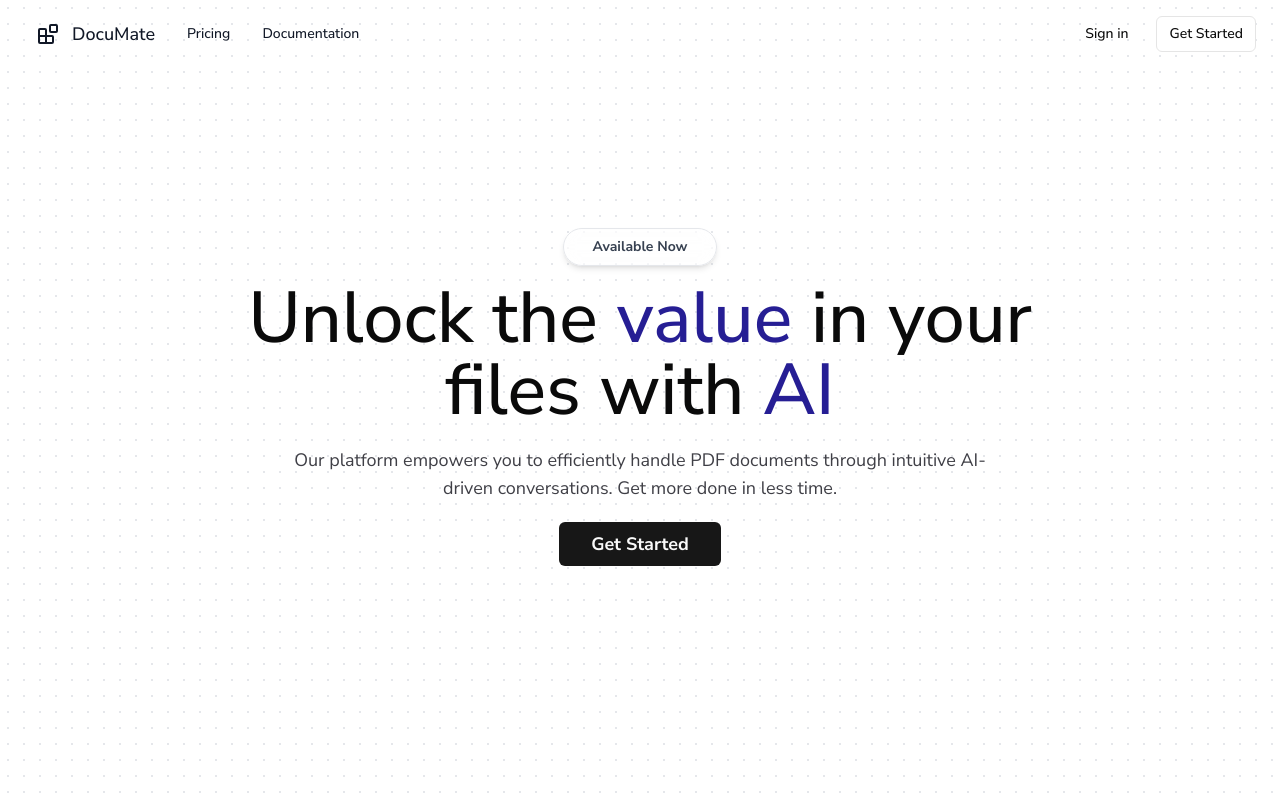
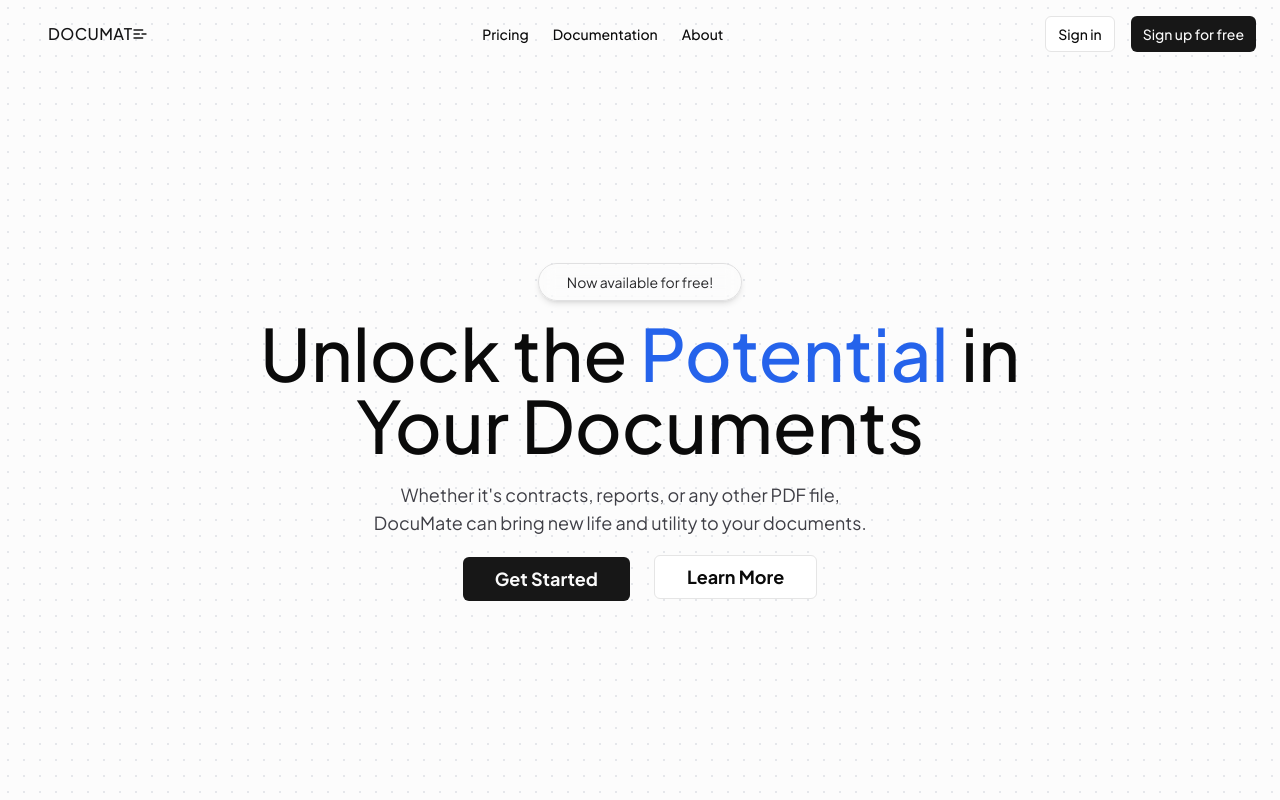
Before and after one commit to trdotpy/documate, a Next.js app: page / in a window 1280 px wide. Built offline with nearby package versions, Linux system fonts and the light colour scheme; no server answers.

Commit message:
Landing Page + Navbar Tweaks

```diff
--- a/package.json
+++ b/package.json
@@ -24,10 +24,6 @@
         "@radix-ui/react-tooltip": "^1.0.7",
         "@tailwindcss/typography": "^0.5.10",
         "@tanstack/react-query": "^4.35.7",
-        "@trpc/client": "^10.38.5",
-        "@trpc/next": "^10.38.5",
-        "@trpc/react-query": "^10.38.5",
-        "@trpc/server": "^10.38.5",
         "@types/md5": "^2.3.3",
         "ai": "^2.2.14",
         "autosize": "^6.0.1",
--- a/src/app/layout.tsx
+++ b/src/app/layout.tsx
@@ -1,36 +1,33 @@
 import { cn } from "@/lib/utils";
 import "./globals.css";
 import type { Metadata } from "next";
-import { Nunito_Sans, Figtree } from "next/font/google";
+import { Plus_Jakarta_Sans } from "next/font/google";
 import { ClerkProvider, auth } from "@clerk/nextjs";
 import Navbar from "@/components/Navbar";
 import { Toaster } from "sonner";
 import Providers from "@/components/Providers";
-
 import "react-loading-skeleton/dist/skeleton.css";
 import "simplebar-react/dist/simplebar.min.css";
 import "react-pdf/dist/esm/Page/AnnotationLayer.css";
 
-const nunitoSans = Nunito_Sans({
-    subsets: ["latin"],
-    weight: ["400", "500", "700"],
-});
-
-const figtree = Figtree({
+const plusJakartaSans = Plus_Jakarta_Sans({
     weight: ["300", "400", "500", "700"],
     subsets: ["latin"],
 });
 
-type Props = {
+interface RootProps {
     children: React.ReactNode;
+}
+
+export const metadata: Metadata = {
+    title: "DocuMate",
+    description: "Analyze your PDFs with AI",
+    icons: {
+        icon: "/favicon.png",
+    },
 };
 
-export const metadata: Metadata = {
-    title: "DocuMate AI",
-    description: "Analyze PDFs with AI",
-};
-
-export default function RootLayout({ children }: Props) {
+export default function RootLayout({ children }: RootProps) {
     const { userId } = auth();
 
     return (
@@ -39,8 +36,8 @@ export default function RootLayout({ children }: Props) {
                 <html lang="en" className="light">
                     <body
                         className={cn(
-                            "min-h-screen antialiased",
-                            nunitoSans.className
+                            "bg-white-50 min-h-screen antialiased",
+                            plusJakartaSans.className
                         )}
                     >
                         <Navbar userId={userId} />
--- a/src/app/page.tsx
+++ b/src/app/page.tsx
@@ -4,34 +4,50 @@ import LayoutWrapper from "@/components/LayoutWrapper";
 
 export default function Home() {
     return (
-        <LayoutWrapper className="mb-12 mt-28 flex flex-col items-center justify-center text-center sm:mt-40">
-            <div className="absolute inset-0 -z-10 h-full w-full bg-white bg-[radial-gradient(#e5e7eb_1px,transparent_1px)] [background-size:16px_16px]" />
-            <div className="mx-auto mb-4 flex max-w-fit items-center justify-center space-x-2 overflow-hidden rounded-full border border-gray-200 bg-white px-7 py-2 shadow-md backdrop-blur transition-all hover:border-gray-300 hover:bg-white/50">
-                <p className="text-sm font-semibold text-gray-700">
-                    Available Now
+        <LayoutWrapper className="flex h-[calc(100vh-72px)] flex-col items-center justify-center text-center">
+            <div className="bg-white-50 absolute inset-0 -z-10 h-full w-full bg-[radial-gradient(#e5e7eb_1px,transparent_1px)] [background-size:16px_16px]" />
+
+            <div className="mb-4 flex max-w-fit items-center justify-center space-x-2 overflow-hidden rounded-full border border-gray-100 bg-white px-7 py-2 shadow-md backdrop-blur transition-all hover:border-gray-300 hover:bg-white/50">
+                <p className="text-sm text-gray-800">Now available for free!</p>
+            </div>
+
+            <div>
+                <h1 className="max-w-4xl text-5xl font-medium md:text-6xl lg:text-7xl">
+                    Unlock the <span className="text-blue-600"> Potential</span>{" "}
+                    in Your Documents
+                </h1>
+                <p className="mt-5 max-w-prose text-zinc-700  sm:text-lg">
+                    Whether it&apos;s contracts, reports, or any other PDF file,
+                </p>
+                <p className="max-w-prose text-zinc-700  sm:text-lg">
+                    DocuMate can bring new life and utility to your documents.
                 </p>
             </div>
-            <h1 className="max-w-4xl text-5xl font-medium md:text-6xl lg:text-7xl">
-                Unlock the <span className="text-blue-600">value</span> in your
-                files with <span className="text-blue-600">AI</span>
-            </h1>
 
-            <p className="mt-5 max-w-prose text-zinc-700 sm:text-lg">
-                Our platform empowers you to efficiently handle PDF documents
-                through intuitive AI-driven conversations. Get more done in less
-                time.
-            </p>
-
+            <div className="flex flex-col items-center space-y-4 sm:flex-row sm:space-x-6">
                 <Link
                     className={buttonVariants({
+                        variant: "default",
                         size: "lg",
                         className: "mt-5",
                     })}
                     href="/dashboard"
                     target="_blank"
                 >
-                <p className="text-lg font-bold">Get Started</p>
+                    <p className="text-lg font-semibold">Get Started</p>
                 </Link>
+                <a
+                    className={buttonVariants({
+                        variant: "outline",
+                        size: "lg",
+                        className: "mt-5",
+                    })}
+                    href="https://github.com/trdotpy/documate"
+                    target="_blank"
+                >
+                    <p className="text-lg font-semibold">Learn More</p>
+                </a>
+            </div>
         </LayoutWrapper>
     );
 }
--- a/src/components/Navbar.tsx
+++ b/src/components/Navbar.tsx
@@ -4,8 +4,16 @@ import { SignInButton, SignOutButton, UserButton } from "@clerk/nextjs";
 import React from "react";
 import Link from "next/link";
 import { buttonVariants } from "./ui/button";
-import { Blocks, ChevronDown } from "lucide-react";
-import { Dialog, DialogContent, DialogTrigger } from "@/components/ui/dialog";
+import { Blocks, ChevronDown, ListMinus, Text, TextQuote } from "lucide-react";
+import {
+    Dialog,
+    DialogContent,
+    DialogDescription,
+    DialogHeader,
+    DialogTitle,
+    DialogTrigger,
+} from "@/components/ui/dialog";
+import { Separator } from "./ui/separator";
 import { usePathname } from "next/navigation";
 
 interface Props {
@@ -19,17 +27,28 @@ export default function Navbar({ userId }: Props) {
     return (
         <>
             {/* Mobile Navbar */}
-            <nav className="h-18 sticky inset-x-0 top-0 block w-full border-b border-gray-300 py-4 backdrop-blur-lg transition-all sm:hidden">
+            <nav className="h-18 block w-full border-b border-gray-200 py-4 backdrop-blur-lg transition-all sm:hidden">
                 <div className="flex justify-center">
                     <Dialog>
                         <DialogTrigger className="flex items-center justify-center">
-                            <Blocks />
-                            <h1 className="ml-3 text-lg font-medium text-white">
-                                DocuMate
-                            </h1>
+                            <h2 className="ml-3 text-base font-medium uppercase tracking-wide text-white">
+                                DocuMat
+                            </h2>
+                            <ListMinus className="h-4 w-4" />
                             <ChevronDown className="ml-2 h-4 w-4" />
                         </DialogTrigger>
-                        <DialogContent className="min-h-screen">
+
+                        <DialogContent>
+                            <Link
+                                href="/"
+                                className={buttonVariants({
+                                    variant: "ghost",
+                                    size: "sm",
+                                })}
+                            >
+                                <Blocks className="h-8 w-8" />
+                            </Link>
+                            <Separator />
                             <ul className="flex-col justify-center text-center">
                                 {userId ? (
                                     <div className="flex-col justify-between">
@@ -39,6 +58,7 @@ export default function Navbar({ userId }: Props) {
                                                 className={buttonVariants({
                                                     variant: "ghost",
                                                     size: "lg",
+                                                    className: "text-xl",
                                                 })}
                                             >
                                                 Dashboard
@@ -51,7 +71,7 @@ export default function Navbar({ userId }: Props) {
                                                         variant: "ghost",
                                                         size: "lg",
                                                         className:
-                                                            "cursor-pointer",
+                                                            "cursor-pointer text-xl",
                                                     })}
                                                 >
                                                     Sign out
@@ -68,7 +88,7 @@ export default function Navbar({ userId }: Props) {
                                                         variant: "ghost",
                                                         size: "lg",
                                                         className:
-                                                            "cursor-pointer",
+                                                            "cursor-pointer text-xl",
                                                     })}
                                                 >
                                                     Sign In
@@ -81,9 +101,10 @@ export default function Navbar({ userId }: Props) {
                                                 className={buttonVariants({
                                                     variant: "ghost",
                                                     size: "lg",
+                                                    className: "text-xl",
                                                 })}
                                             >
-                                                Get Started
+                                                Sign up
                                             </Link>
                                         </li>
                                     </div>
@@ -94,6 +115,7 @@ export default function Navbar({ userId }: Props) {
                                         className={buttonVariants({
                                             variant: "ghost",
                                             size: "lg",
+                                            className: "text-xl",
                                         })}
                                     >
                                         Pricing
@@ -105,6 +127,7 @@ export default function Navbar({ userId }: Props) {
                                         className={buttonVariants({
                                             variant: "ghost",
                                             size: "lg",
+                                            className: "text-xl",
                                         })}
                                     >
                                         Documentation
@@ -117,7 +140,7 @@ export default function Navbar({ userId }: Props) {
             </nav>
 
             {/* Desktop Navbar */}
-            <nav className="h-18 sticky inset-x-0 top-0 hidden w-full bg-transparent py-4 transition-all sm:block">
+            <nav className="h-18 sticky inset-x-0 top-0 hidden w-full py-4 transition-all sm:block">
                 <div className="flex items-center justify-between px-6">
                     <div className="flex items-center justify-between gap-x-2 text-gray-900">
                         <Link
@@ -128,11 +151,14 @@ export default function Navbar({ userId }: Props) {
                                 className: "flex items-center",
                             })}
                         >
-                            <Blocks />
-                            <h1 className="ml-3 text-lg font-medium text-white">
-                                DocuMate
+                            <h1 className="ml-3 text-base font-medium uppercase tracking-wide text-white">
+                                DocuMat
                             </h1>
+                            <ListMinus className="h-4 w-4" />
                         </Link>
+                    </div>
+
+                    <div>
                         <Link
                             href="/pricing"
                             className={buttonVariants({
@@ -151,6 +177,15 @@ export default function Navbar({ userId }: Props) {
                         >
                             Documentation
                         </a>
+                        <Link
+                            href="/pricing"
+                            className={buttonVariants({
+                                variant: "ghost",
+                                size: "sm",
+                            })}
+                        >
+                            About
+                        </Link>
                     </div>
 
                     <div className="flex items-center justify-between gap-x-2">
@@ -175,7 +210,7 @@ export default function Navbar({ userId }: Props) {
                                     <Link
                                         href="/sign-in"
                                         className={buttonVariants({
-                                            variant: "ghost",
+                                            variant: "outline",
                                             size: "sm",
                                         })}
                                     >
@@ -184,11 +219,11 @@ export default function Navbar({ userId }: Props) {
                                     <Link
                                         href="/sign-up"
                                         className={buttonVariants({
-                                            variant: "outline",
+                                            variant: "default",
                                             size: "sm",
                                         })}
                                     >
-                                        Get Started
+                                        Sign up for free
                                     </Link>
                                 </div>
                             )}
--- a/src/components/UserDashboard.tsx
+++ b/src/components/UserDashboard.tsx
@@ -51,7 +51,7 @@ export default function UserDashboard({ isSubscribed }: PageProps) {
     };
 
     return (
-        <div className="flex-col border-t border-gray-200 md:flex">
+        <div className="flex-col border-t border-gray-100 md:flex">
             <div className="flex justify-between">
                 {/* File List */}
                 {!isPDFSelected && (
@@ -74,7 +74,7 @@ export default function UserDashboard({ isSubscribed }: PageProps) {
                 )}
 
                 {/* Message Panel */}
-                <div className="flex-1 border-l border-gray-300">
+                <div className="flex-1 border-l border-gray-100">
                     <div className="h-[calc(100vh-72px)] flex-col sm:flex sm:flex-row">
                         {isPDFSelected && (
                             <PDFViewer
--- a/src/components/messaging/MessagePanel.tsx
+++ b/src/components/messaging/MessagePanel.tsx
@@ -82,7 +82,7 @@ export default function MessagePanel({
                         Send
                     </Button>
                 </form>
-                <div className="mt-1 flex justify-center">
+                <div className="mt-2 flex justify-center pb-1">
                     <h2 className="text-xs text-gray-600">Powered by OpenAI</h2>
                 </div>
             </div>
--- a/src/components/ui/dialog.tsx
+++ b/src/components/ui/dialog.tsx
@@ -43,7 +43,7 @@ const DialogContent = React.forwardRef<
         >
             {children}
             <DialogPrimitive.Close className="ring-offset-background focus:ring-ring data-[state=open]:bg-accent data-[state=open]:text-muted-foreground absolute right-4 top-4 rounded-sm opacity-70 transition-opacity hover:opacity-100 focus:outline-none focus:ring-2 focus:ring-offset-2 disabled:pointer-events-none">
-                <X className="h-4 w-4" />
+                <X className="h-5 w-5" />
                 <span className="sr-only">Close</span>
             </DialogPrimitive.Close>
         </DialogPrimitive.Content>
--- a/tailwind.config.ts
+++ b/tailwind.config.ts
@@ -17,70 +17,70 @@ module.exports = {
         },
         extend: {
             colors: {
+                black: {
+                    50: "#E9E7E7",
+                    100: "#D6D1D2",
+                    200: "#ABA0A3",
+                    300: "#827377",
+                    400: "#51484A",
+                    500: "#231F20",
+                    600: "#1B1819",
+                    700: "#161314",
+                    800: "#0E0C0C",
+                    900: "#080707",
+                    950: "#030202",
+                },
+                orange: {
+                    50: "#FFEEE5",
+                    100: "#FFDCCC",
+                    200: "#FFB999",
+                    300: "#FF9666",
+                    400: "#FF7433",
+                    500: "#FF5001",
+                    600: "#CC4100",
+                    700: "#993000",
+                    800: "#662000",
+                    900: "#331000",
+                    950: "#190800",
+                },
                 white: {
-                    50: "#FFFFFF",
-                    100: "#FFFFFF",
-                    200: "#FFFFFF",
-                    300: "#FEFCFB",
-                    400: "#FEFCFB",
-                    500: "#FEFCFB",
-                    600: "#EABFA9",
-                    700: "#D58258",
-                    800: "#A35229",
-                    900: "#522914",
-                    950: "#29140A",
+                    50: "#FCFCFC",
+                    100: "#FCFCFC",
+                    200: "#F7F7F7",
+                    300: "#F5F5F5",
+                    400: "#F2F2F2",
+                    500: "#EFEFEF",
+                    600: "#BFBFBF",
+                    700: "#8F8F8F",
+                    800: "#5E5E5E",
+                    900: "#303030",
+                    950: "#171717",
                 },
-                blue: {
-                    50: "#E7E6FA",
-                    100: "#D3D0F5",
-                    200: "#A39EEB",
-                    300: "#776FE1",
-                    400: "#4B41D8",
-                    500: "#3026B9",
-                    600: "#261E94",
-                    700: "#1C176E",
-                    800: "#130F48",
-                    900: "#0A0826",
-                    950: "#040311",
+                silver: {
+                    50: "#F8F7F7",
+                    100: "#F1F0EF",
+                    200: "#E0DEDC",
+                    300: "#D2CFCB",
+                    400: "#C1BDB8",
+                    500: "#B3AEA8",
+                    600: "#928A82",
+                    700: "#706962",
+                    800: "#494540",
+                    900: "#262421",
+                    950: "#131211",
                 },
-                black: {
-                    50: "#E6E6E6",
-                    100: "#CCCCCC",
-                    200: "#999999",
-                    300: "#666666",
-                    400: "#333333",
-                    500: "#000000",
-                    600: "#000000",
-                    700: "#000000",
-                    800: "#000000",
-                    900: "#000000",
-                    950: "#000000",
-                },
-                polygreen: {
-                    50: "#E3F2E5",
-                    100: "#CBE7CE",
-                    200: "#93CD99",
-                    300: "#5EB568",
-                    400: "#3E8847",
-                    500: "#26532B",
-                    600: "#1E4223",
-                    700: "#16311A",
-                    800: "#0E1F10",
-                    900: "#081109",
-                    950: "#030704",
-                },
-                ruby: {
-                    50: "#FFE5ED",
-                    100: "#FFD1DE",
-                    200: "#FF9EBA",
-                    300: "#FF7099",
-                    400: "#FF3D74",
-                    500: "#FF1053",
-                    600: "#D6003D",
-                    700: "#A3002E",
-                    800: "#6B001E",
-                    900: "#380010",
-                    950: "#190007",
+                gray: {
+                    50: "#EFEFF0",
+                    100: "#E0E0E1",
+                    200: "#C1C0C3",
+                    300: "#A2A1A5",
+                    400: "#838288",
+                    500: "#646368",
+                    600: "#505054",
+                    700: "#3C3C3F",
+                    800: "#28282A",
+                    900: "#141415",
+                    950: "#0A0A0A",
                 },
                 border: "hsl(var(--border))",
                 input: "hsl(var(--input))",
```
Also changed, not shown: public/favicon.png (added), 1 other file (tests, documents, lock files or other folders). Lines whose indentation alone changed are shown as unchanged.
